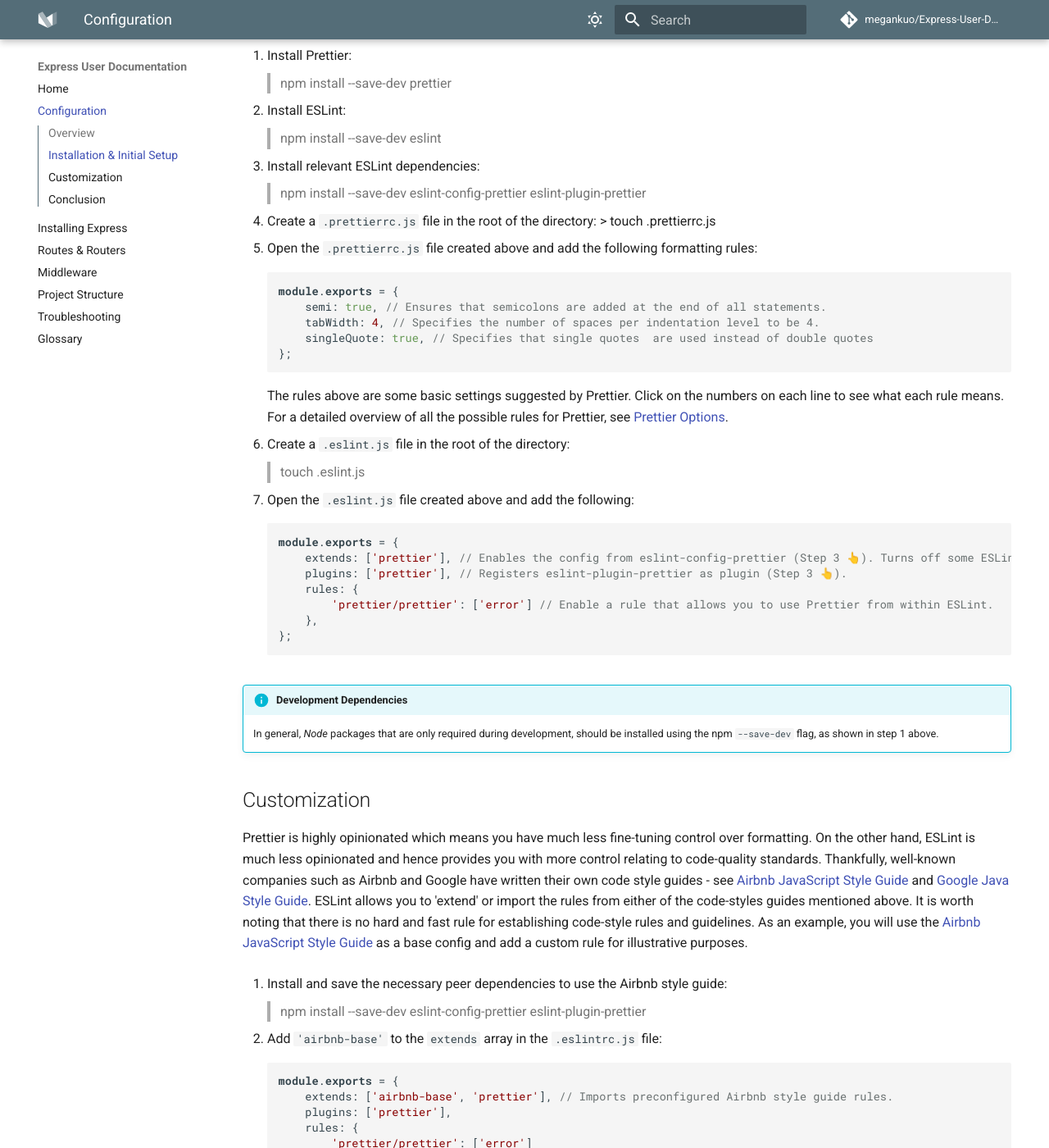
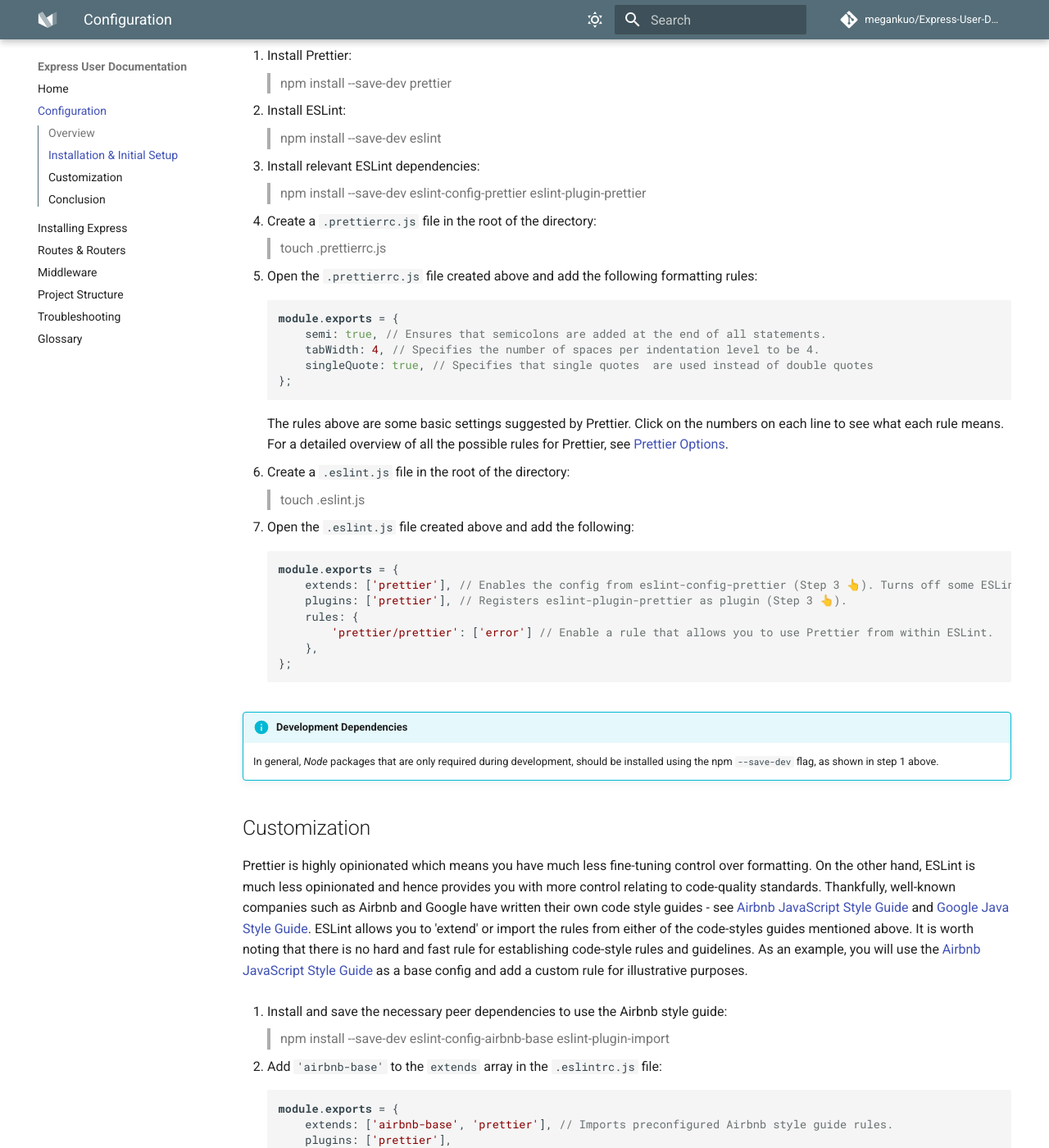
Before and after one commit to megankuo/Express-User-Documentation, an MkDocs documentation site: the page built from docs/pages/configuration.md, in a window 1280 px wide and 1400 px high, scrolled down 883 px. Shown: the whole window at 82% size. Built offline with MkDocs 1.6.1 and Material for MkDocs 9.7.7, drawn with Linux system fonts in a browser that asks for light colours; nearby versions of some CDN libraries; comment, search, counter and statistics services are not loaded.

Commit message:
Changing airbnb installation

```diff
--- a/docs/pages/configuration.md
+++ b/docs/pages/configuration.md
@@ -33,7 +33,7 @@
 
 
 4. Create a `.prettierrc.js` file in the root of the directory:
-     > touch .prettierrc.js
+> touch .prettierrc.js
 
 5. Open the `.prettierrc.js` file created above and add the following formatting rules:
 
@@ -90,7 +90,7 @@
 and add a custom rule for illustrative purposes.
 
 1. Install and save the necessary peer dependencies to use the Airbnb style guide:
-> npm install --save-dev eslint-config-prettier eslint-plugin-prettier
+> npm install --save-dev eslint-config-airbnb-base eslint-plugin-import
 
 2. Add `'airbnb-base'` to the `extends` array in the `.eslintrc.js` file:
 
```
